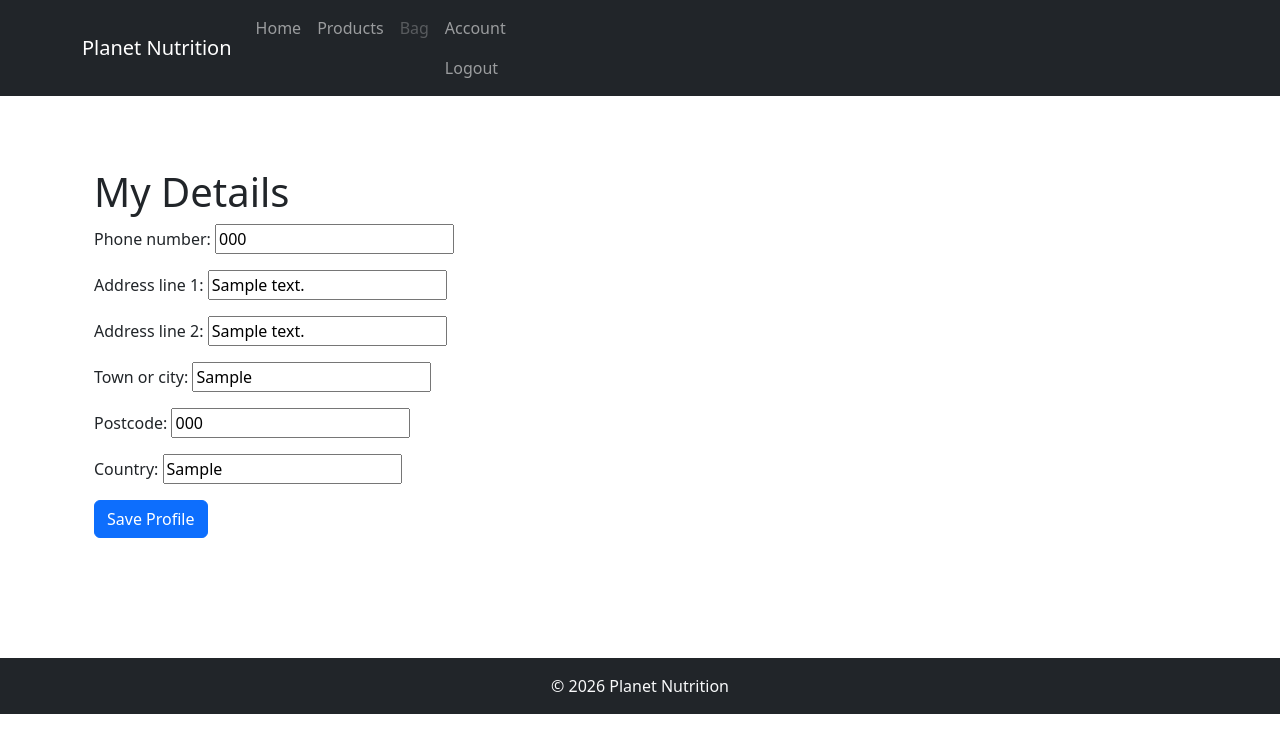
After one commit to llpw-build/nutrition-planet, a Django app: page /accounts/profile/ in a window 1280 px wide. The commit adds this page. Shown: the top 753 px of the page. Run offline with Django 5.2, Linux system fonts and the light colour scheme; a user stored in the database is signed in; tables that the repository leaves empty hold one stand-in row (values such as "Sample post").

Commit message:
Finish user profile

```diff
--- a/nutrition_planet/urls.py
+++ b/nutrition_planet/urls.py
@@ -24,7 +24,6 @@ urlpatterns = [
     path('products/', include("products.urls")),
     path('accounts/', include("django.contrib.auth.urls")),
     path('accounts/', include("profiles.urls")),
-    path("profile/", include("profiles.urls")),
     path('', include("main.urls")),
 ]
 
--- a/profiles/urls.py
+++ b/profiles/urls.py
@@ -3,7 +3,7 @@ from . import views
 
 urlpatterns = [
 
-    path("",
+    path("profile/",
         views.profile,
         name="profile"
     ),
--- a/templates/base.html
+++ b/templates/base.html
@@ -71,14 +71,6 @@
                 href="#"
                 aria-disabled="true"
               >
-                Account
-              </a>
-
-              <a
-                class="nav-link disabled"
-                href="#"
-                aria-disabled="true"
-              >
                 Bag
               </a>
 
@@ -86,6 +78,10 @@
 
               <form method="POST" action="{% url 'logout' %}">
                   {% csrf_token %}
+
+              <a class="nav-link" href="{% url 'profile' %}">
+                Account
+              </a>
 
               <button type="submit" class="nav-link btn btn-link">
               Logout
--- /dev/null
+++ b/templates/profiles/profile.html
@@ -0,0 +1,22 @@
+{% extends "base.html" %}
+
+{% block content %}
+
+<div class="container py-5">
+    <h1>My Details</h1>
+
+    <form method="POST">
+        {% csrf_token %}
+
+        {{ form.as_p }}
+
+        <button
+            type="submit"
+            class="btn btn-primary"
+        >
+            Save Profile
+        </button>
+    </form>
+</div>
+
+{% endblock %}
```
Also changed, not shown: profiles/views.py (+7 -7 lines).
